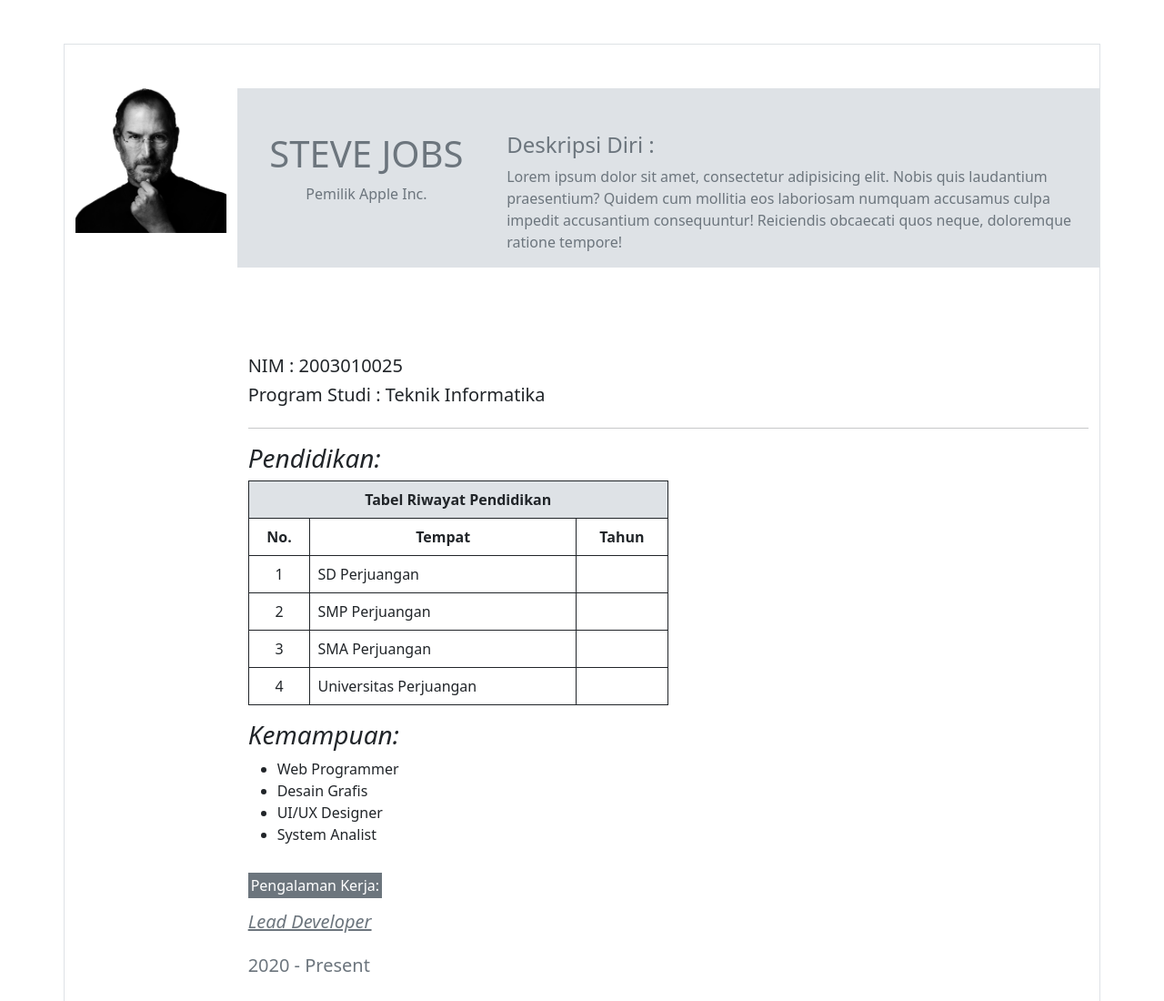
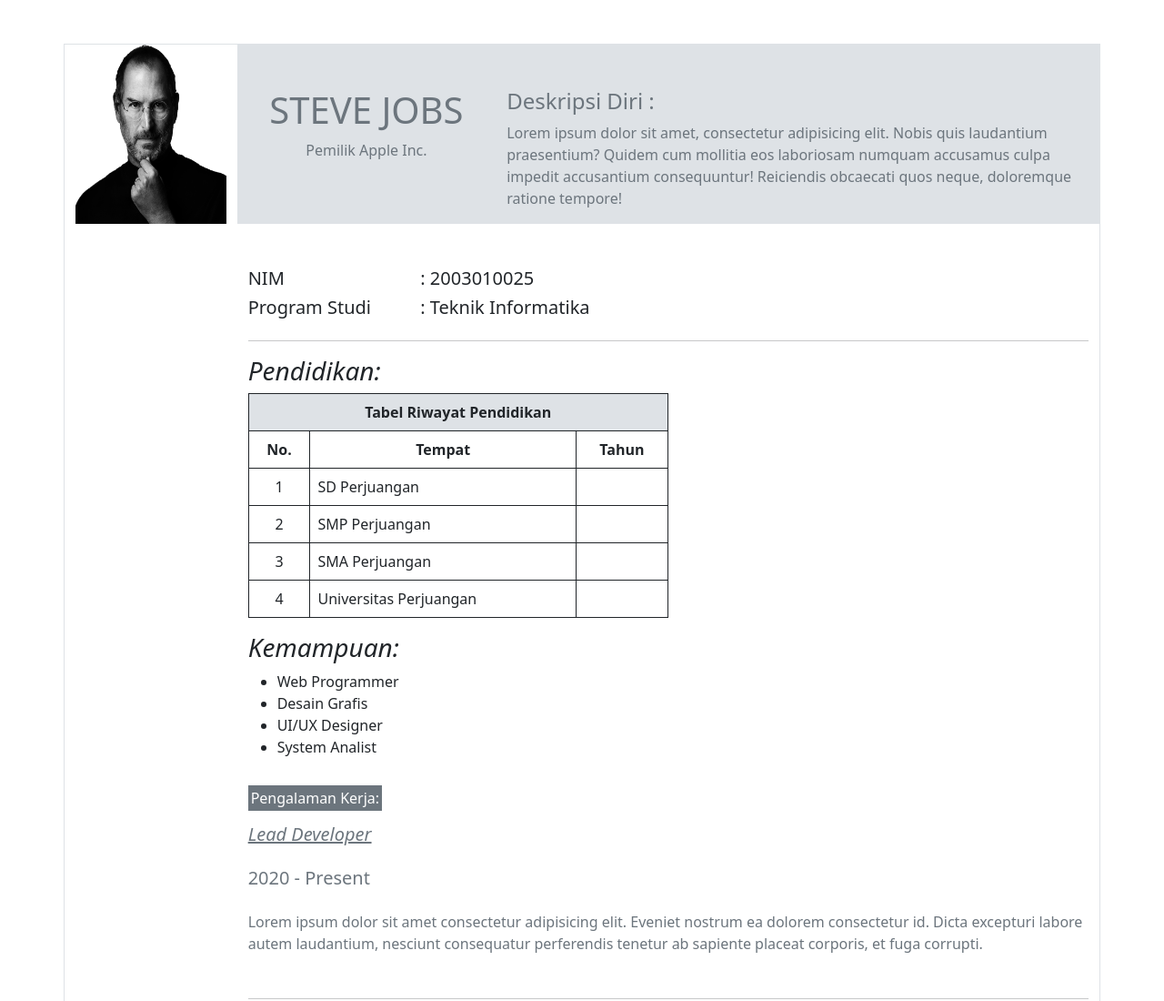
Before and after one commit to Rifal21/TugasPIpertemuanpertama, a plain HTML site: page index.html in a window 1280 px wide. Shown: the top 1100 px of the page at 91% size. Drawn offline with nearby package versions, Linux system fonts and the light colour scheme.

Commit message:
rapiin semua

```diff
--- a/index.html
+++ b/index.html
@@ -15,7 +15,7 @@
   <body>
     <div class="container border mt-5 mb-5">
       <div class="row justify-content-center">
-        <div class="col-lg-2 my-5">
+        <div class="col-lg-2 d-flex align-item-baseline">
           <img
             src="img/stevejobs.png"
             width="300"
@@ -24,14 +24,11 @@
             alt="Ini gambar steve jobs"
           />
         </div>
-        <div
-          class="col-md-3 text-center my-5"
-          style="background-color: #dee2e6"
-        >
+        <div class="col-md-3 text-center" style="background-color: #dee2e6">
           <h1 class="mt-5 text-muted">STEVE JOBS</h1>
           <p class="mt-2 text-muted">Pemilik Apple Inc.</p>
         </div>
-        <div class="col text-left my-5" style="background-color: #dee2e6">
+        <div class="col text-left" style="background-color: #dee2e6">
           <h4 class="mt-5 text-muted">Deskripsi Diri :</h4>
           <p class="text-muted">
             Lorem ipsum dolor sit amet, consectetur adipisicing elit. Nobis quis
@@ -41,11 +38,15 @@
           </p>
         </div>
       </div>
-      <div class="row justify-content-start">
+      <div class="row justify-content-start mt-5">
         <div class="col-lg-2"></div>
-        <div class="col mt-5 text-start">
-          <h5>NIM : 2003010025</h5>
-          <h5>Program Studi : Teknik Informatika</h5>
+        <div class="col-lg-2">
+          <h5>NIM</h5>
+          <h5>Program Studi</h5>
+        </div>
+        <div class="col-lg-4">
+          <h5 class="fw-normal">: 2003010025</h5>
+          <h5 class="fw-normal">: Teknik Informatika</h5>
         </div>
       </div>
       <div class="row justify-content-start">
```
